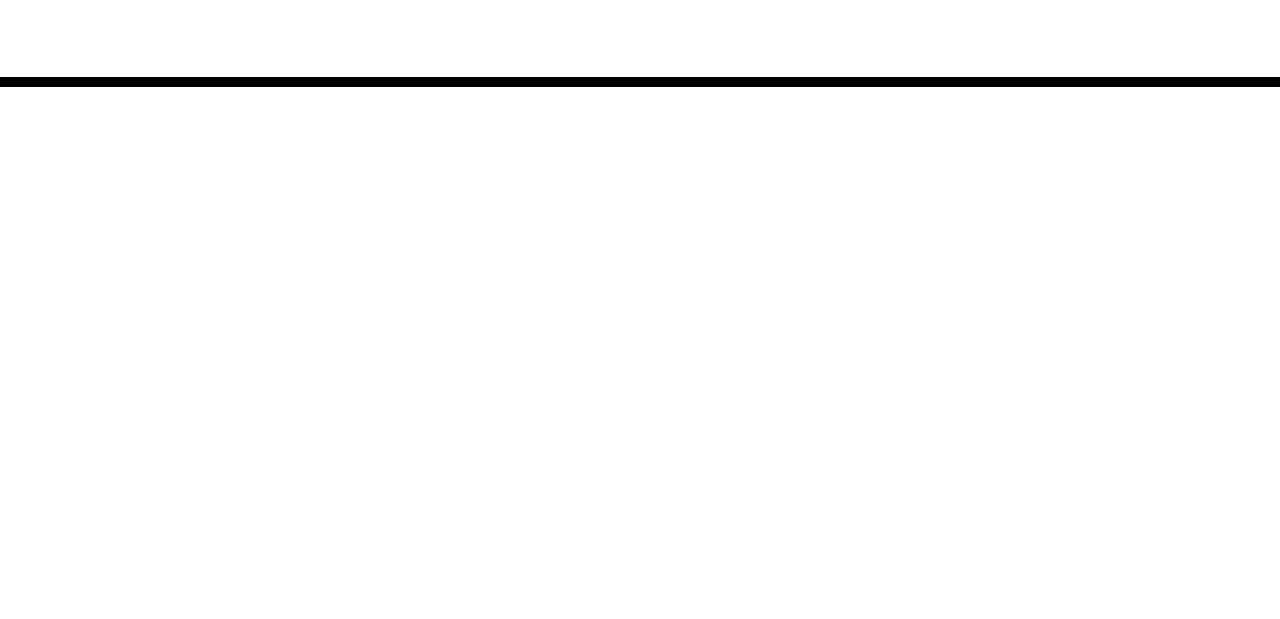
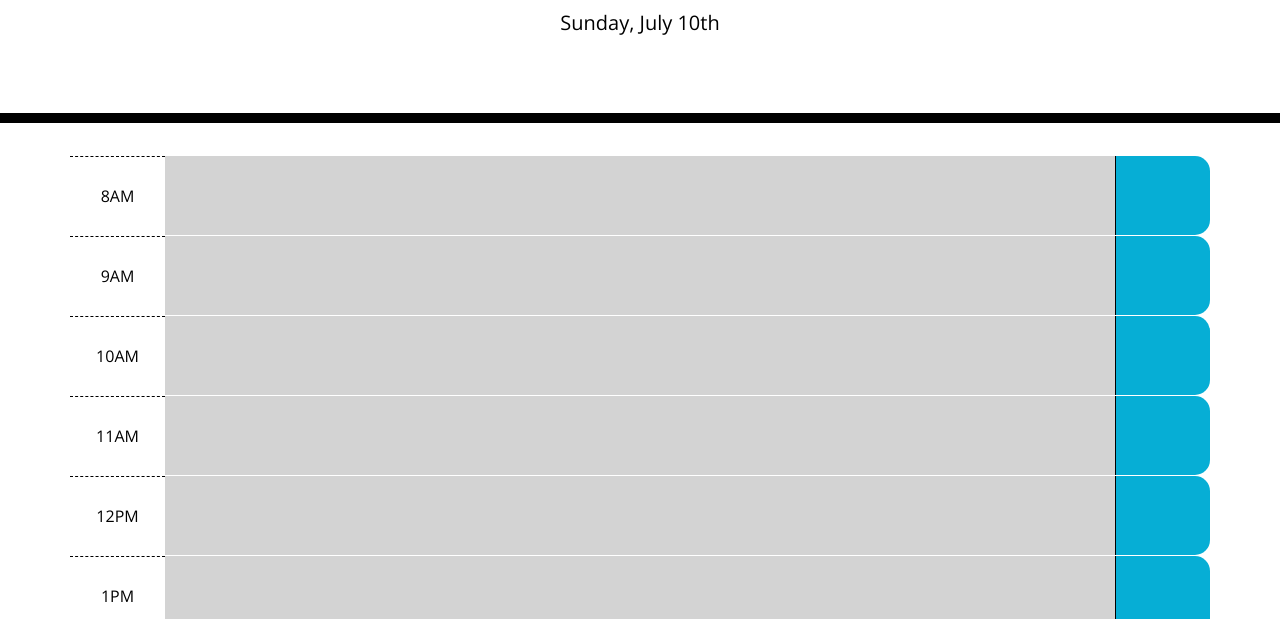
Before and after one commit to tdgreer1203/Work-Day-Scheduler, a plain HTML site: page index.html in a window 1280 px wide. Shown: the part 181-800 px from the top of the page. Drawn offline with nearby package versions, Linux system fonts and the light colour scheme; files that its build step writes are made by us from their sources; a web font is replaced by a local one.

Commit message:
Layout Completed

```diff
--- a/assets/css/style.css
+++ b/assets/css/style.css
@@ -23,6 +23,9 @@ textarea{
 
 .description{
   white-space: pre-wrap;
+  display: flex;
+  justify-content: center;
+  align-items: center;
 }
 
 .time-block{
@@ -33,6 +36,7 @@ textarea{
 .row {
   white-space: pre-wrap;
   height: 80px;
+  display: flex;
   border-top: 1px solid white;;
 }
 
@@ -40,6 +44,9 @@ textarea{
   background-color: #ffffff;
   color: #000000;
   border-top: 1px dashed #000000;
+  display: flex;
+  align-items: center;
+  justify-content: center;
 }
 
 .past {
@@ -63,9 +70,13 @@ textarea{
   border-bottom-right-radius: 15px;
   background-color: #06AED5;
   color: white;
+  display: flex;
+  justify-content: center;
+  align-items: center;
 }
 
-.saveBtn i:hover {
-  font-size: 20px;
+.saveBtn:hover {
+  font-size: 26px;
   transition: all .3s ease-in-out;
+  background-color: green;
 }
--- /dev/null
+++ b/assets/js/script.js
@@ -0,0 +1,22 @@
+var eventsArray = [];
+
+$('#currentDay').text(moment().format('dddd, MMMM Do'));
+
+function createDay() {
+    var container = $('.container');
+    var time = moment().hours(8).format('hA');
+
+    for(var i = 0; i < 10; i++) {
+        var row = $("<div>").addClass("row");
+        var timeCol = $("<div>").addClass("col-1 hour").text(moment().hours(8).add(i, 'hours').format('hA'));
+        var descriptionCol = $("<div>").addClass("description col-10 past");
+        var saveCol = $("<div>").addClass("saveBtn col-1").append("<span class='oi oi-file'></span>");
+
+        row.append(timeCol, descriptionCol, saveCol);
+        container.append(row);
+    }
+}
+
+
+
+createDay();
--- a/index.html
+++ b/index.html
@@ -8,6 +8,7 @@
       rel="stylesheet"
       href="https://stackpath.bootstrapcdn.com/bootstrap/4.3.1/css/bootstrap.min.css"
     />
+    <link rel="stylesheet" href="https://cdnjs.cloudflare.com/ajax/libs/open-iconic/1.1.1/font/css/open-iconic-bootstrap.min.css" />
     <link
       rel="stylesheet"
       href="https://use.fontawesome.com/releases/v5.8.1/css/all.css"
@@ -18,7 +19,7 @@
       href="https://fonts.googleapis.com/css?family=Open+Sans&display=swap"
       rel="stylesheet"
     />
-    <link rel="stylesheet" href="style.css" />
+    <link rel="stylesheet" href="/assets/css/style.css" />
     <title>Work Day Scheduler</title>
   </head>
 
@@ -30,9 +31,11 @@
     </header>
     <div class="container">
       <!-- Timeblocks go here -->
+
     </div>
 
     <script src="https://code.jquery.com/jquery-3.4.1.min.js"></script>
     <script src="https://cdnjs.cloudflare.com/ajax/libs/moment.js/2.24.0/moment.min.js"></script>
+    <script src="/assets/js/script.js"></script>
   </body>
 </html>
```
